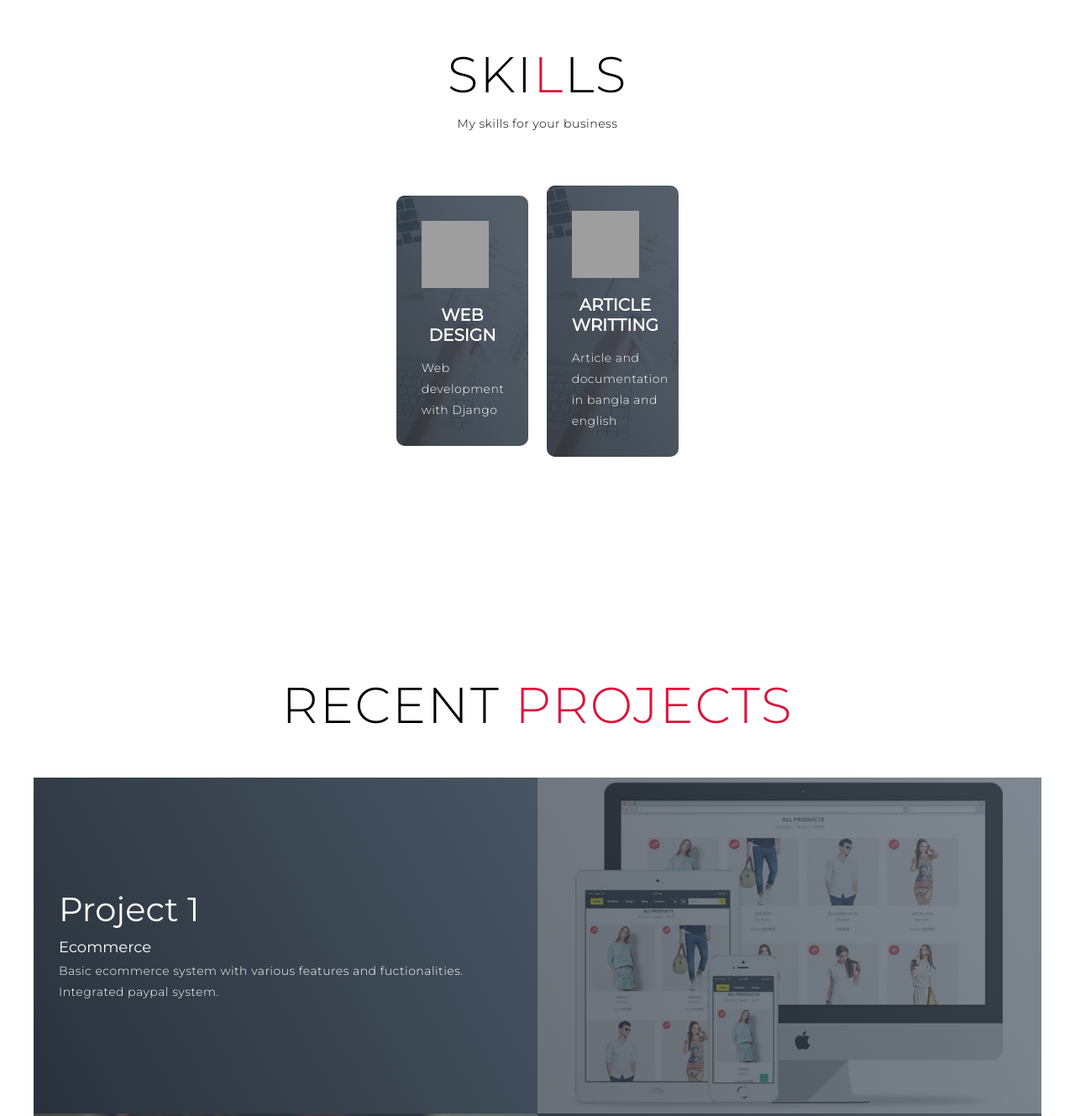
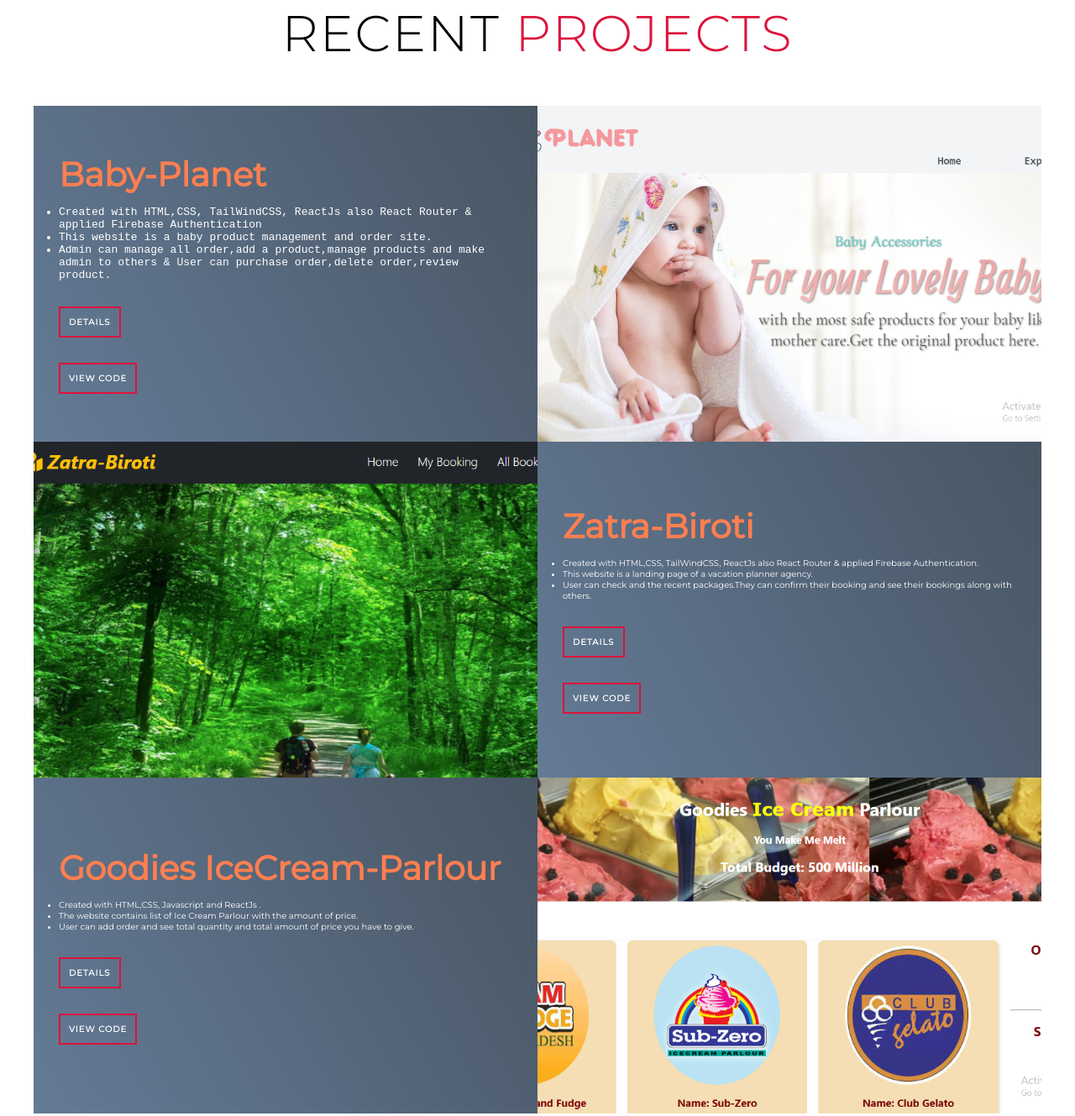
Before and after one commit to Anika154/Portfolio-AA, a plain HTML site: page index.html in a window 1280 px wide. Shown: the part 897-2226 px from the top of the page at 84% size. Drawn offline with Linux system fonts and the light colour scheme; grey boxes are pictures that could not be loaded.

Commit message:
added blog

```diff
--- a/index.html
+++ b/index.html
@@ -24,9 +24,10 @@
           </div>
           <ul>
             <li><a href="#hero" data-after="Home">Home</a></li>
-            <li><a href="#services" data-after="Service">Services</a></li>
+            <!-- <li><a href="#services" data-after="Service">Skills</a></li> -->
             <li><a href="#projects" data-after="Projects">Projects</a></li>
             <li><a href="#about" data-after="About">About</a></li>
+            <li><a href="#blogs" data-after="About">Blogs</a></li>
             <li><a href="#contact" data-after="Contact">Contact</a></li>
           </ul>
         </div>
@@ -41,37 +42,15 @@
     <div class="hero container">
       <div>
         <h1>Hello, <span></span></h1>
-        <h1>My Name is <span></span></h1>
-        <h1>Anika <span></span></h1>
-        <a href="https://github.com/anika154" type="button" class="cta">GITHUB</a>
+        <h1>I am a <span></span></h1>
+        <h1>FrontEnd Developer <span></span></h1>
+        <a href="resume.docx.pdf" type="button" class="cta">download resume</a>
       </div>
     </div>
   </section>
   <!-- End Hero Section  -->
 
-  <!-- Service Section -->
-  <section id="services">
-    <div class="services container">
-      <div class="service-top">
-        <h1 class="section-title">SKI<span>L</span>LS</h1>
-        <p>My skills for your business</p>
-      </div>
-      <div class="service-bottom">
-        <div class="service-item">
-          <div class="icon"><img src="https://img.icons8.com/bubbles/100/000000/services.png" /></div>
-          <h2>Web Design</h2>
-          <p>Web development with Django</p>
-        </div>
-        <div class="service-item">
-          <div class="icon"><img src="https://img.icons8.com/bubbles/100/000000/services.png" /></div>
-          <h2>Article Writting</h2>
-          <p>Article and documentation in bangla and english</p>
-        </div>
 
-      </div>
-    </div>
-  </section>
-  <!-- End Service Section -->
 
   <!-- Projects Section -->
   <section id="projects">
@@ -82,32 +61,53 @@
       <div class="all-projects">
         <div class="project-item">
           <div class="project-info">
-            <h1>Project 1</h1>
-            <h2>Ecommerce</h2>
-            <p>Basic ecommerce system with various features and fuctionalities. Integrated paypal system. </p>
+            <h1>Baby-Planet</h1>
+            <br>
+            <ul class="baby">
+              <li>Created with HTML,CSS, TailWindCSS, ReactJs also React Router & applied Firebase Authentication</li>
+              <li>This website is a baby product management and order site.</li>
+              <li>Admin can manage all order,add a product,manage products and make admin to others & User can purchase
+                order,delete order,review product.</li>
+            </ul>
+            <a href="https://baby-planet-5d715.web.app/" type="button" class="btn-1">DETAILS</a>
+            <a href="https://github.com/Anika154/Baby-Planet-Client" type="button" class="btn-1">View Code</a>
           </div>
           <div class="project-img">
-            <img src="./img/ecom.jpg" alt="img">
+            <img src="./img/p1.png" alt="img">
           </div>
         </div>
         <div class="project-item">
           <div class="project-info">
-            <h1>Project 2</h1>
-            <h2>Book Ordering</h2>
-            <p>Online book order shop. Added review functionality. Project made with Django.</p>
+            <h1>Zatra-Biroti</h1>
+            <br>
+            <ul>
+              <li>Created with HTML,CSS, TailWindCSS, ReactJs also React Router & applied Firebase Authentication.</li>
+              <li>This website is a landing page of a vacation planner agency.</li>
+              <li>User can check and the recent packages.They can confirm their booking and see their bookings along
+                with others.</li>
+            </ul>
+            <a href="https://zatra-biroti.web.app/" type="button" class="btn-1">DETAILS</a>
+            <a href="https://github.com/Anika154/Zatra-Biroti" type="button" class="btn-1">View Code</a>
+
           </div>
           <div class="project-img">
-            <img src="./img/book.jpg" alt="img">
+            <img src="./img/p2.png" alt="img">
           </div>
         </div>
         <div class="project-item">
           <div class="project-info">
-            <h1>Project 3</h1>
-            <h2>Student Portal</h2>
-            <p>Student information management system.</p>
+            <h1>Goodies IceCream-Parlour</h1><br>
+            <ul>
+              <li>Created with HTML,CSS, Javascript and ReactJs .</li>
+              <li>The website contains list of Ice Cream Parlour with the amount of price.</li>
+              <li>User can add order and see total quantity and total amount of price you have to give.</li>
+            </ul>
+            <a href="https://aa-icecream-parlour.netlify.app/" type="button" class="btn-1">DETAILS</a>
+            <a href="https://github.com/Anika154/ice-cream-parlour" type="button" class="btn-1">View Code</a>
+
           </div>
           <div class="project-img">
-            <img src="./img/portal.jpg" alt="img">
+            <img src="./img/p3.png" alt="img">
           </div>
         </div>
 
@@ -126,13 +126,42 @@
       </div>
       <div class="col-right">
         <h1 class="section-title">About <span>me</span></h1>
-        <h2>Web Developer</h2>
-        <p>Full stack Web developer and ML reseacher. Currently learning Django, React, Docker, DRF.</p>
+        <h2>I am Anika Anjum.</h2>
+        <p>I am a Full stack Web developer and ML reseacher. I have worked with several projects..I like to learn
+          different things and want to build a foundation of my knowledge.I’ve always sought out opportunities and
+          challenges that are meaningful to me. <br><br>
+          Although I'm very familiar with using frameworks, my websites are primarily hand-coded using HTML5, CSS3,
+          JavaScript & ReactJs.I love, developing new websites and applications. I absolutely love learning new things
+          and taking on new challenges.</p>
 
       </div>
     </div>
   </section>
   <!-- End About Section -->
+
+  <!-- Blog Section -->
+  <section id="blogs">
+    <div class="blogss container">
+      <div class="blog-top">
+        <h1 class="section-title">BL<span>O</span>GS</h1>
+        <p>If You Think Math is Hard Try Web Design.</p>
+      </div>
+      <div class="blog-bottom">
+        <div class="blog-item">
+          <div class="icon"><img src="https://img.icons8.com/bubbles/100/000000/services.png" /></div>
+          <h2>Coming Soon</h2>
+          <!-- <p>Web development with Django</p> -->
+        </div>
+        <div class="blog-item">
+          <div class="icon"><img src="https://img.icons8.com/bubbles/100/000000/services.png" /></div>
+          <h2>Coming Soon</h2>
+          <!-- <p>Article and documentation in bangla and english</p> -->
+        </div>
+
+      </div>
+    </div>
+  </section>
+  <!-- End Blog Section -->
 
   <!-- Contact Section -->
   <section id="contact">
@@ -174,17 +203,18 @@
       <div class="brand">
         <h1><span>A</span>nika <span>A</span>njum</h1>
       </div>
-      <h2>Your Complete Web Solution</h2>
       <div class="social-icon">
         <div class="social-item">
-          <a href="https://www.facebook.com/anika.anjum.1671/"><img src="https://img.icons8.com/bubbles/100/000000/facebook-new.png" /></a>
+          <a href="https://www.facebook.com/anika.anjum.1671/"><img
+              src="https://img.icons8.com/bubbles/100/000000/facebook-new.png" /></a>
         </div>
 
         <div class="social-item">
           <a href="https://github.com/anika154"><img src="https://img.icons8.com/bubbles/100/000000/github.png" /></a>
         </div>
         <div class="social-item">
-          <a href="https://www.linkedin.com/in/anika-anjum-7415281a9/"><img src="https://img.icons8.com/bubbles/100/000000/linkedin.png" /></a>
+          <a href="https://www.linkedin.com/in/anika-anjum-7415281a9/"><img
+              src="https://img.icons8.com/bubbles/100/000000/linkedin.png" /></a>
         </div>
       </div>
       <p>Copyright © 2021 Anika. All rights reserved</p>
--- a/style.css
+++ b/style.css
@@ -264,31 +264,31 @@ p {
 
 /* End Hero Section */
 
-/* Services Section */
-#services .services {
+/* blogs Section */
+#blogs .blogs {
 	flex-direction: column;
 	text-align: center;
 	max-width: 1500px;
 	margin: 0 auto;
 	padding: 100px 0;
 }
-#services .service-top {
+#blogs .blog-top {
 	max-width: 500px;
 	margin: 0 auto;
 }
-#services .service-bottom {
+#blogs .blog-bottom {
 	display: flex;
 	align-items: center;
 	justify-content: center;
 	flex-wrap: wrap;
 	margin-top: 50px;
 }
-#services .service-item {
+#blogs .blog-item {
 	flex-basis: 80%;
 	display: flex;
 	align-items: flex-start;
 	justify-content: center;
-	flex-direction: column;
+	flex-direction: row;
 	padding: 30px;
 	border-radius: 10px;
 	background-image: url(./img/img-1.png);
@@ -298,7 +298,7 @@ p {
 	z-index: 1;
 	overflow: hidden;
 }
-#services .service-item::after {
+#blogs .blog-item::after {
 	content: '';
 	position: absolute;
 	left: 0;
@@ -309,22 +309,22 @@ p {
 	opacity: 0.9;
 	z-index: -1;
 }
-#services .service-bottom .icon {
+#blogs .blog-bottom .icon {
 	height: 80px;
 	width: 80px;
 	margin-bottom: 20px;
 }
-#services .service-item h2 {
+#blogs .blog-item h2 {
 	font-size: 2rem;
 	color: white;
 	margin-bottom: 10px;
 	text-transform: uppercase;
 }
-#services .service-item p {
+#blogs .blog-item p {
 	color: white;
 	text-align: left;
 }
-/* End Services Section */
+/* End blogs Section */
 
 /* Projects section */
 #projects .projects {
@@ -336,6 +336,29 @@ p {
 #projects .projects-header h1 {
 	margin-bottom: 50px;
 }
+.baby{
+	font-size: medium;
+	font-family: monospace;
+}
+.btn-1 {
+		display: inline-block;
+		padding: 10px 10px;
+		color: white;
+		background-color: transparent;
+		border: 2px solid crimson;
+		font-size: 1rem;
+		font-weight: bold;
+		text-transform: uppercase;
+		letter-spacing: 0.1rem;
+		margin-top: 30px;
+		transition: 0.3s ease;
+		transition-property: background-color, color;
+}
+.btn-1:hover {
+		color: white;
+		background-color: crimson;
+}
+
 #projects .all-projects {
 	display: flex;
 	align-items: center;
@@ -360,18 +383,20 @@ p {
 	align-items: flex-start;
 	justify-content: center;
 	flex-direction: column;
-	background-image: linear-gradient(60deg, #29323c 0%, #485563 100%);
+	background-image: linear-gradient(60deg, #647b96 0%, #485563 100%);
 	color: white;
 }
 #projects .project-info h1 {
 	font-size: 4rem;
-	font-weight: 500;
+	font-weight: 600;
+	color: coral;
 }
 #projects .project-info h2 {
 	font-size: 1.8rem;
 	font-weight: 500;
 	margin-top: 10px;
 }
+
 #projects .project-info p {
 	color: white;
 }
@@ -388,7 +413,7 @@ p {
 	top: 0;
 	height: 100%;
 	width: 100%;
-	background-image: linear-gradient(60deg, #29323c 0%, #485563 100%);
+	background-image: linear-gradient(60deg, #29323c 0%, 100%);
 	opacity: 0.7;
 }
 #projects .project-img img {
```
Also changed, not shown: img/p-2.png (added), img/p1.png (added), img/p2.png (added), img/p3.png (added), 1 other file.
